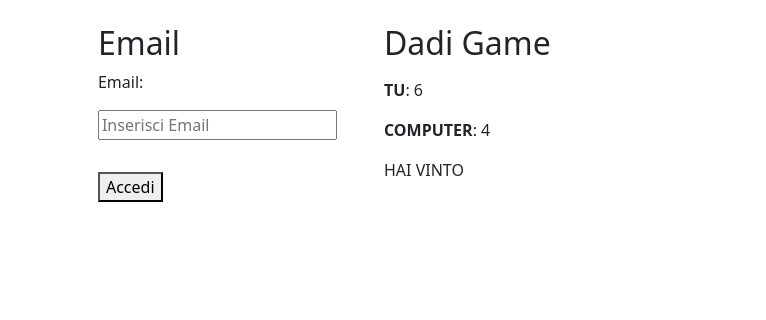
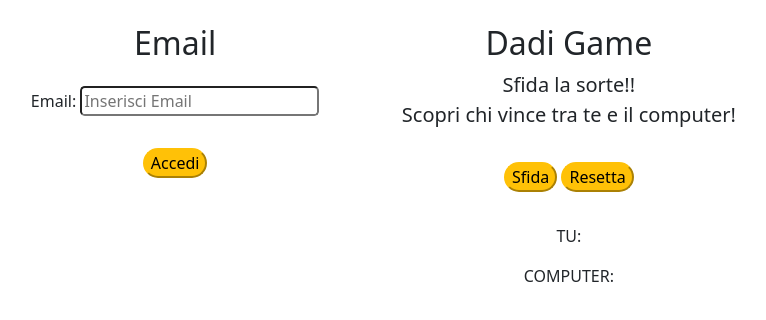
Before and after one commit to DomenicoGalileo88/js-mail-dadi, a plain HTML site: page index.html in a window 1280 px wide. Shown: the whole page, without its empty margins (268-1034 px from the left). Drawn offline with nearby package versions, Linux system fonts and the light colour scheme.

Commit message:
Add btn dadi game

```diff
--- a/assets/js/main.js
+++ b/assets/js/main.js
@@ -35,26 +35,49 @@ const accesso = document.querySelector('.accesso');
 
 //gioco dei dadi
 
+
+
+const sfida_btn = document.querySelector('.sfida');
+
+//Stabilire il vincitore, in base a chi fa il punteggio più alto
+sfida_btn.addEventListener('click', function(){
     //Generare un numero random da 1 a 6, sia per il giocatore sia per il computer
-let random_number_gamer = Math.ceil(Math.random()* 6);
+    let random_number_gamer = Math.ceil(Math.random() * 6);
     //console.log(random_number_gamer);
     let gamer = document.querySelector('.gamer');
-gamer.innerHTML += `: ${random_number_gamer}`;
+    gamer.innerHTML += ` ${random_number_gamer}`;
     let random_number_computer = Math.ceil(Math.random() * 6);
     //console.log(random_number_computer);
     let computer = document.querySelector('.computer');
-computer.innerHTML += `: ${random_number_computer}`;
+    computer.innerHTML += ` ${random_number_computer}`;
 
     let risultato = document.querySelector('.risultato');
 
-//Stabilire il vincitore, in base a chi fa il punteggio più alto
     if (random_number_gamer > random_number_computer) {
         //console.log('hai vinto');
         risultato.innerHTML += 'HAI VINTO'
-} else if (random_number_gamer == random_number_computer){
+    } else if (random_number_gamer == random_number_computer) {
         //console.log('pareggio');
         risultato.innerHTML += 'PAREGGIO'
     } else {
         //console.log('ha vinto il computer');
         risultato.innerHTML += 'NON HAI VINTO'
     }
+});
+
+let reset = document.querySelector('.reset');
+
+reset.addEventListener('click', function () {
+    let random_number_gamer = Math.ceil(Math.random() * 6);
+
+    let gamer = document.querySelector('.gamer');
+    gamer.innerHTML = `TU:`;
+
+    let random_number_computer = Math.ceil(Math.random() * 6);
+
+    let computer = document.querySelector('.computer');
+    computer.innerHTML = `COMPUTER:`;
+
+    let risultato = document.querySelector('.risultato');
+    risultato.innerHTML = ''
+})
--- a/index.html
+++ b/index.html
@@ -17,19 +17,26 @@
 <body>
 
     <div class="container my-4 d-flex justify-content-center">
-        <div class="row">
-            <div class="col">
+        <div class="row g-5">
+            <div class="col text-center">
                 <h2>Email</h2>
                 <label for="">Email:</label>
-                <input class="email my-3" type="email" placeholder="Inserisci Email" required>
-                <button class="accedi my-3">Accedi</button>
-                <div class="accesso my-3"></div>
+                <input class="email my-3 rounded-3" type="email" placeholder="Inserisci Email" required>
+                <button class="accedi btn-warning rounded-pill my-3">Accedi</button>
+                <div class="accesso my-3 fs-5 fw-bold"></div>
             </div>
-            <div class="col">
+            <div class="col text-center">
                 <h2>Dadi Game</h2>
-                <div class="gamer my-3"><strong>TU</strong></div>
-                <div class="computer my-3"><strong>COMPUTER</strong></div>
-                <div class="risultato my-3"></div>
+                <p class="lead">
+                    <strong>Sfida la sorte!!</strong> <br>
+                    Scopri chi vince tra te e il computer!
+                </p>
+                <button class="sfida btn-warning rounded-pill my-3">Sfida</button>
+                <button class="reset btn-warning rounded-pill my-3">Resetta</button>
+
+                <div class="gamer my-3">TU:</div>
+                <div class="computer my-3">COMPUTER:</div>
+                <div class="risultato my-3 fs-5 fw-bold"></div>
             </div>
         </div>
 
```
Lines whose indentation alone changed are shown as unchanged.
